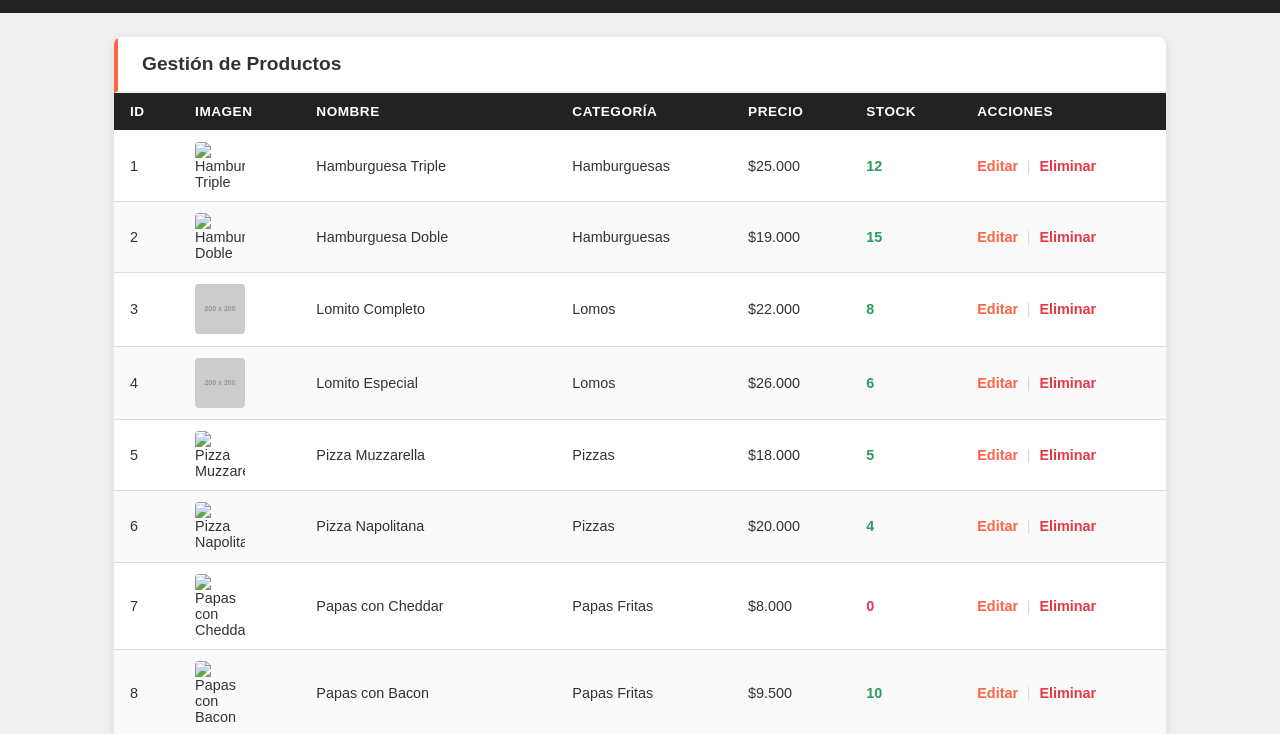
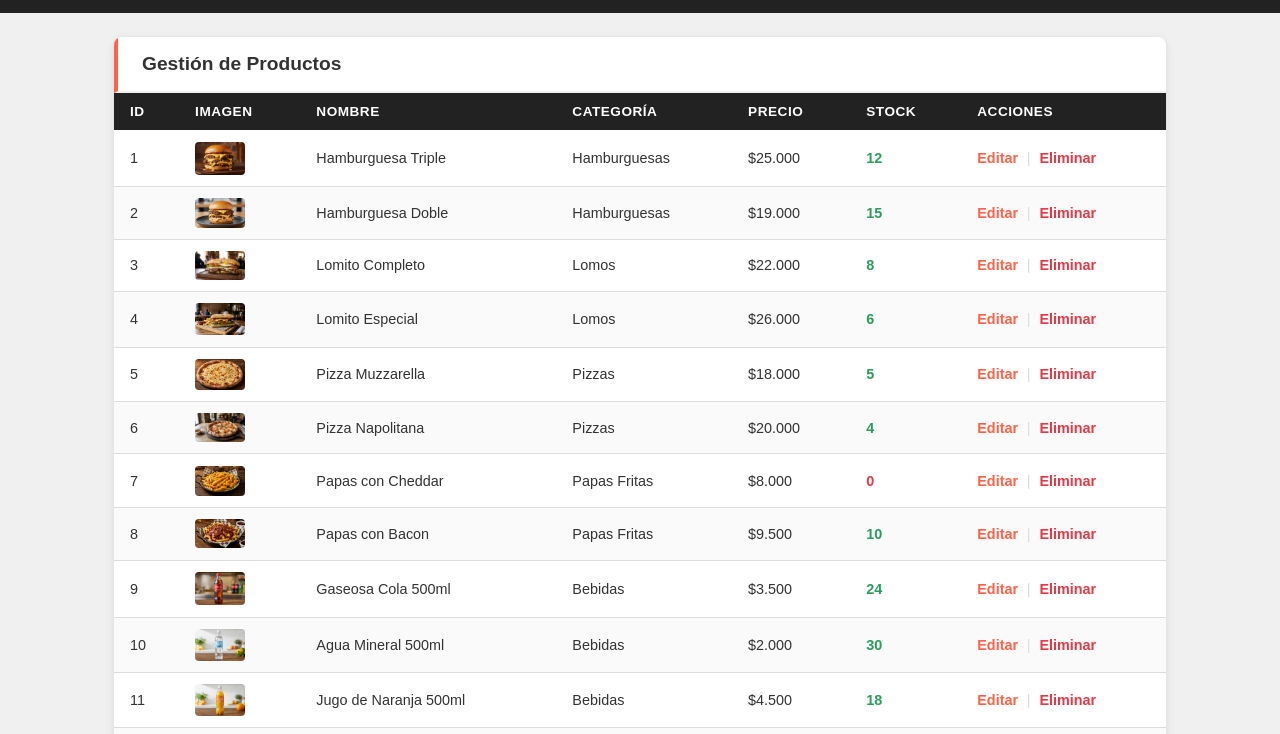
Before and after one commit to enkai12/food-store, a plain HTML site: page admin.html in a window 1280 px wide. Shown: the part 48-782 px from the top of the page. Drawn offline with Linux system fonts and the light colour scheme; placeholder pictures from the web are drawn by us.

Commit message:
added and fixed tp3 javascript

```diff
--- a/admin.html
+++ b/admin.html
@@ -4,8 +4,6 @@
     <meta charset="UTF-8" />
     <meta name="viewport" content="width=device-width, initial-scale=1.0" />
     <title>Panel de Administración - Food Store</title>
-    <link rel="preconnect" href="https://placehold.co" />
-    <link rel="dns-prefetch" href="https://placehold.co" />
     <link rel="stylesheet" href="admin.css" />
   </head>
   <body>
@@ -58,7 +56,7 @@
               />
             </div>
             <div class="form-producto__campo">
-              <label for="categoria">Categoría:</label>
+              <label for="select-categoria">Categoría:</label>
               <select id="select-categoria" name="categoria" required>
                 <option value="">Seleccione una opción...</option>
               </select>
--- a/js/data.js
+++ b/js/data.js
@@ -6,7 +6,7 @@ const productos = [
     nombre: "Hamburguesa Triple",
     descripcion: "Hamburguesa triple smash con mucho cheddar.",
     precio: 25000,
-    imagen: "./assets/hamburguesa.png",
+    imagen: "./assets/burger_triple.webp",
     categoria: "Hamburguesas",
     stock: 12,
   },
@@ -15,7 +15,7 @@ const productos = [
     nombre: "Hamburguesa Doble",
     descripcion: "Doble medallón de carne con queso y salsa especial.",
     precio: 19000,
-    imagen: "./assets/hamburguesa.png",
+    imagen: "./assets/burger_doble.webp",
     categoria: "Hamburguesas",
     stock: 15,
   },
@@ -24,7 +24,7 @@ const productos = [
     nombre: "Lomito Completo",
     descripcion: "Lomito con jamón, queso, lechuga, tomate y huevo.",
     precio: 22000,
-    imagen: "https://placehold.co/200x200/8B4513/white?text=Lomito+Completo",
+    imagen: "./assets/lomo_completo.webp",
     categoria: "Lomos",
     stock: 8,
   },
@@ -33,7 +33,7 @@ const productos = [
     nombre: "Lomito Especial",
     descripcion: "Lomito con bacon, cheddar fundido y cebolla caramelizada.",
     precio: 26000,
-    imagen: "https://placehold.co/200x200/8B4513/white?text=Lomito+Especial",
+    imagen: "./assets/lomo_bacon.webp",
     categoria: "Lomos",
     stock: 6,
   },
@@ -42,7 +42,7 @@ const productos = [
     nombre: "Pizza Muzzarella",
     descripcion: "Salsa de tomate casera y muzzarella abundante.",
     precio: 18000,
-    imagen: "./assets/pizza.png",
+    imagen: "./assets/pizza_muza.webp",
     categoria: "Pizzas",
     stock: 5,
   },
@@ -51,7 +51,7 @@ const productos = [
     nombre: "Pizza Napolitana",
     descripcion: "Muzzarella, rodajas de tomate, ajo y aceitunas verdes.",
     precio: 20000,
-    imagen: "./assets/pizza.png",
+    imagen: "./assets/pizza_napo.webp",
     categoria: "Pizzas",
     stock: 4,
   },
@@ -60,7 +60,7 @@ const productos = [
     nombre: "Papas con Cheddar",
     descripcion: "Papas fritas crocantes con cheddar derretido y bacon.",
     precio: 8000,
-    imagen: "./assets/papas.png",
+    imagen: "./assets/papas_cheddar.webp",
     categoria: "Papas Fritas",
     stock: 0,
   },
@@ -69,7 +69,7 @@ const productos = [
     nombre: "Papas con Bacon",
     descripcion: "Papas fritas con bacon crocante y salsa barbacoa.",
     precio: 9500,
-    imagen: "./assets/papas.png",
+    imagen: "./assets/papas_bacon.webp",
     categoria: "Papas Fritas",
     stock: 10,
   },
@@ -78,7 +78,7 @@ const productos = [
     nombre: "Gaseosa Cola 500ml",
     descripcion: "Bebida gaseosa sabor cola, botella de 500ml.",
     precio: 3500,
-    imagen: "https://placehold.co/200x200/2A9D8F/white?text=Gaseosa+Cola",
+    imagen: "./assets/coca.webp",
     categoria: "Bebidas",
     stock: 24,
   },
@@ -87,7 +87,7 @@ const productos = [
     nombre: "Agua Mineral 500ml",
     descripcion: "Agua mineral sin gas, botella de 500ml.",
     precio: 2000,
-    imagen: "https://placehold.co/200x200/2A9D8F/white?text=Agua+Mineral",
+    imagen: "./assets/agua_mineral.webp",
     categoria: "Bebidas",
     stock: 30,
   },
@@ -96,7 +96,7 @@ const productos = [
     nombre: "Jugo de Naranja 500ml",
     descripcion: "Jugo de naranja natural exprimido, 500ml.",
     precio: 4500,
-    imagen: "https://placehold.co/200x200/2A9D8F/white?text=Jugo+Naranja",
+    imagen: "./assets/jugo_naranja.webp",
     categoria: "Bebidas",
     stock: 18,
   },
@@ -105,7 +105,7 @@ const productos = [
     nombre: "Limonada Casera 500ml",
     descripcion: "Limonada casera con menta y jengibre, 500ml.",
     precio: 4000,
-    imagen: "https://placehold.co/200x200/2A9D8F/white?text=Limonada",
+    imagen: "./assets/limonada_casera.webp",
     categoria: "Bebidas",
     stock: 20,
   },
```
Also changed, not shown: index.html (+0 -6 lines).
